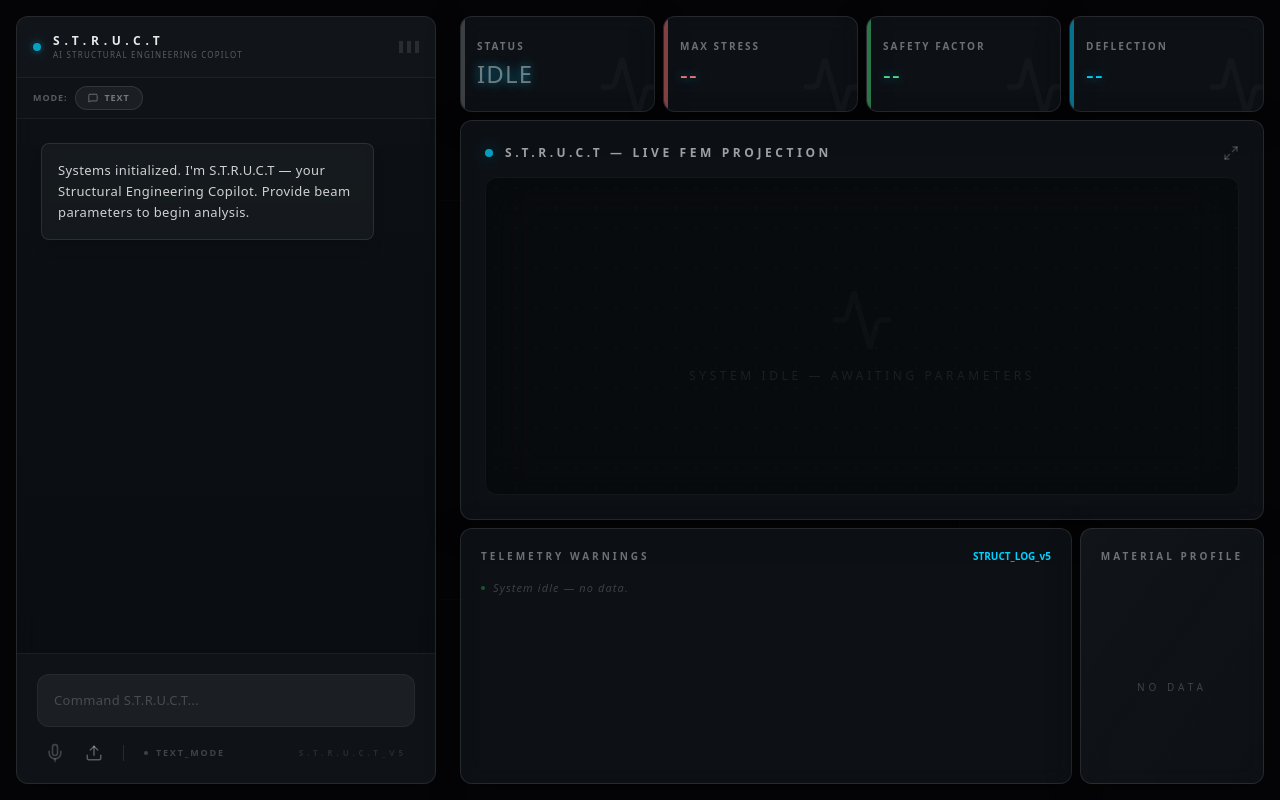
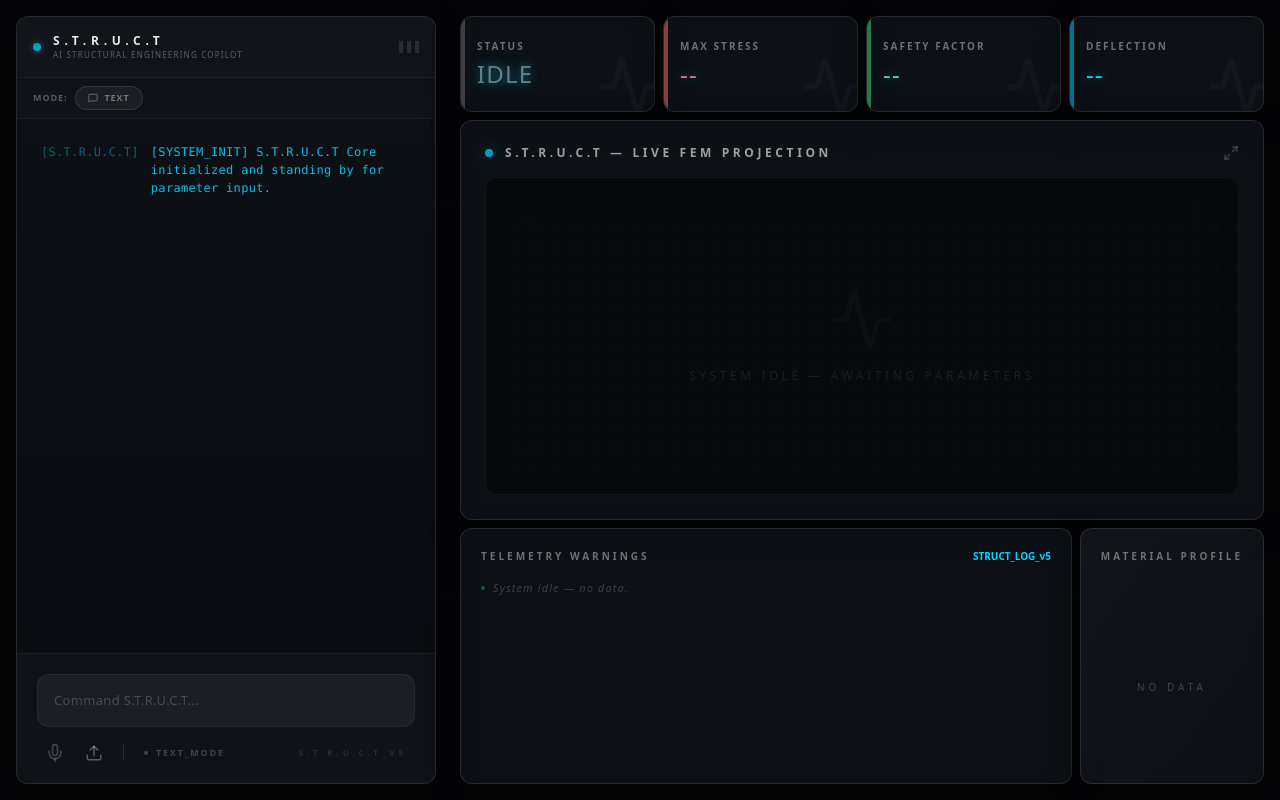
Before and after one commit to FaziFazoo/Struct-ai, a React (Create React App) app in the folder frontend/: page / in a window 1280 px wide. Built offline with nearby package versions, Linux system fonts and the light colour scheme.

Commit message:
feat: refine speech API logic and convert Chat UI to Engineering Console

```diff
--- a/frontend/src/App.js
+++ b/frontend/src/App.js
@@ -10,7 +10,7 @@ const SESSION_ID = `struct_${Date.now()}_${Math.random().toString(36).substr(2,
 
 const App = () => {
   const [messages, setMessages] = useState([
-    { role: 'assistant', content: "Systems initialized. I'm S.T.R.U.C.T — your Structural Engineering Copilot. Provide beam parameters to begin analysis." }
+    { role: 'assistant', content: "[SYSTEM_INIT] S.T.R.U.C.T Core initialized and standing by for parameter input." }
   ]);
   const [input, setInput] = useState('');
   const [analysisData, setAnalysisData] = useState(null);
@@ -31,7 +31,12 @@ const App = () => {
   const speakResponse = useCallback((text) => {
     if (!speechMode) return;
     window.speechSynthesis.cancel();
-    const utt = new SpeechSynthesisUtterance(text);
+
+    // Strip out console prefixes (e.g. [SYSTEM_INIT]) before speaking
+    const cleanText = text.replace(/\[.*?\]/g, '').trim();
+    if (!cleanText) return;
+
+    const utt = new SpeechSynthesisUtterance(cleanText);
     utt.rate = 1;
     utt.pitch = 1;
     utt.volume = 1;
@@ -55,7 +60,7 @@ const App = () => {
       console.log("Speech error:", e.error);
       if (e.error === 'not-allowed') {
         setSpeechMode(false);
-        setMessages(prev => [...prev, { role: 'assistant', content: "Microphone access denied. Switching to text input." }]);
+        setMessages(prev => [...prev, { role: 'assistant', content: "[SYSTEM_ERROR] Microphone access denied. Reverting to manual input." }]);
       }
       setIsListening(false);
     };
@@ -72,7 +77,16 @@ const App = () => {
 
   const toggleSpeechMode = useCallback(() => {
     setSpeechMode(prev => {
-      if (prev) { stopListening(); window.speechSynthesis.cancel(); }
+      if (prev) {
+        stopListening();
+        window.speechSynthesis.cancel();
+      } else {
+        // Prime synthesis engine on toggle (which requires a user click)
+        // to bypass modern browser interaction policies for audio playback.
+        const initUtt = new SpeechSynthesisUtterance('');
+        initUtt.volume = 0;
+        window.speechSynthesis.speak(initUtt);
+      }
       return !prev;
     });
   }, [stopListening]);
@@ -102,8 +116,9 @@ const App = () => {
       console.log('[STRUCT] Normalized parameters:', normalizedParams ? 'RECEIVED' : 'none (conversational)');
       if (missingFields) console.log('[STRUCT] Validation failed:', missingFields);
 
-      setMessages(prev => [...prev, { role: 'assistant', content: jarvisReply }]);
-      speakResponse(jarvisReply);
+      const formattedReply = `[OUTPUT] ${jarvisReply}`;
+      setMessages(prev => [...prev, { role: 'assistant', content: formattedReply }]);
+      speakResponse(formattedReply);
 
       // ── If normalized parameters came back, run simulation ──────────────
       if (normalizedParams) {
@@ -140,7 +155,7 @@ const App = () => {
             `| Max deflection: ${simData.deflection_mm?.toFixed(2)} mm`
           );
 
-          const simMsg = `Structural analysis complete. Results are now displayed on the dashboard.`;
+          const simMsg = `[ANALYSIS_COMPLETE] Simulation solved successfully. Maximum stress is ${simData.max_stress_mpa?.toFixed(1)} Megapascals. Factor of safety is ${simData.safety_factor?.toFixed(2)}. Maximum deflection is ${simData.deflection_mm?.toFixed(2)} millimeters.`;
 
           setMessages(prev => [...prev, {
             role: 'assistant',
@@ -153,7 +168,7 @@ const App = () => {
           const detail = simErr.response?.data?.detail || simErr.message;
           console.error('[STRUCT] /beam_analysis error:', detail);
           setAnalyzeStatus('ERROR');
-          setMessages(prev => [...prev, { role: 'assistant', content: `Simulation failed: ${detail}` }]);
+          setMessages(prev => [...prev, { role: 'assistant', content: `[EXECUTION_FAILED] ${detail}` }]);
         }
       } else {
         setAnalyzeStatus('IDLE'); // Pure conversation — stay idle
@@ -165,7 +180,7 @@ const App = () => {
       setAnalyzeStatus('ERROR');
       setMessages(prev => [...prev, {
         role: 'assistant',
-        content: `Connection error: ${detail}. Is the backend running?`
+        content: `[CONNECTION_ERROR] ${detail}. Verify that core backend is online.`
       }]);
     } finally {
       setIsAnalyzing(false);
@@ -179,7 +194,7 @@ const App = () => {
     console.log('[STRUCT] Input received: image');
     setIsAnalyzing(true);
     setAnalyzeStatus('RUNNING');
-    setMessages(prev => [...prev, { role: 'assistant', content: "Processing structural diagram. Please wait." }]);
+    setMessages(prev => [...prev, { role: 'assistant', content: "[PROCESS_STARTED] Computing structural parameters from blueprint diagram." }]);
 
     const reader = new FileReader();
 
@@ -194,12 +209,12 @@ const App = () => {
         setAnalysisData(response.data);
         setAnalyzeStatus('COMPLETE');
         const extractedType = response.data.parameters?.beam_type ?? 'unknown';
-        const msg = `Vision analysis complete. Extracted ${extractedType} beam. Results loaded.`;
+        const msg = `[VISION_COMPLETE] Extracted structural profile for ${extractedType} beam. Results computed.`;
         setMessages(prev => [...prev, { role: 'assistant', content: msg }]);
         speakResponse(msg);
       } catch (err) {
         setAnalyzeStatus('ERROR');
-        setMessages(prev => [...prev, { role: 'assistant', content: "Unable to interpret diagram. Please provide beam parameters." }]);
+        setMessages(prev => [...prev, { role: 'assistant', content: "[VISION_ERROR] Signal degradation. Unable to parse structural diagram." }]);
       } finally {
         setIsAnalyzing(false);
       }
--- a/frontend/src/components/ChatInterface.js
+++ b/frontend/src/components/ChatInterface.js
@@ -81,26 +81,29 @@ const ChatInterface = ({
           {messages.map((m, i) => (
             <motion.div
               key={i}
-              initial={{ opacity: 0, y: 10, scale: 0.98 }}
-              animate={{ opacity: 1, y: 0, scale: 1 }}
-              transition={{ duration: 0.3 }}
-              className={`flex ${m.role === 'user' ? 'justify-end' : 'justify-start'}`}
+              initial={{ opacity: 0, x: -10 }}
+              animate={{ opacity: 1, x: 0 }}
+              transition={{ duration: 0.2 }}
+              className={`flex flex-col mb-4 font-mono text-[12px] tracking-wide ${m.role === 'user' ? 'text-white/60' : 'text-jarvis-blue'}`}
             >
-              <div className={`
-                max-w-[90%] p-4 rounded-lg
-                ${m.role === 'user'
-                  ? 'bg-jarvis-blue/10 border border-jarvis-blue/30 text-jarvis-blue font-light'
-                  : 'bg-white/[0.03] border border-white/10 text-white/80 font-extralight tracking-wide'}
-                shadow-lg backdrop-blur-sm
-              `}>
-                <p className="text-[13px] leading-relaxed">{m.content}</p>
-                {m.type === 'simulation_meta' && (
-                  <div className="mt-2 pt-2 border-t border-white/5 flex gap-4 text-[9px] font-bold uppercase tracking-widest text-white/30">
-                    <span>Solver: S.T.R.U.C.T_Engine</span>
-                    {m.simulation_id && <span>ID: {m.simulation_id.slice(0, 8)}</span>}
+              {m.role === 'user' ? (
+                <div className="flex gap-3">
+                  <span className="text-white/30 select-none">{'>'} COMMAND:</span>
+                  <span className="text-white/80 uppercase">{m.content}</span>
+                </div>
+              ) : (
+                <div className="flex gap-3">
+                  <span className="text-jarvis-blue/40 select-none">{'['}S.T.R.U.C.T{']'}</span>
+                  <div className="flex-1 space-y-1">
+                    <span className="text-jarvis-blue/90">{m.content}</span>
+                    {m.type === 'simulation_meta' && (
+                      <div className="mt-2 pt-2 text-[10px] text-jarvis-blue/40 border-t border-jarvis-blue/10 w-fit uppercase tracking-widest">
+                        [EXEC_ID: {m.simulation_id?.slice(0, 8)}] PORTAL_STATUS: ACTIVE
+                      </div>
+                    )}
                   </div>
-                )}
-              </div>
+                </div>
+              )}
             </motion.div>
           ))}
         </AnimatePresence>
```
